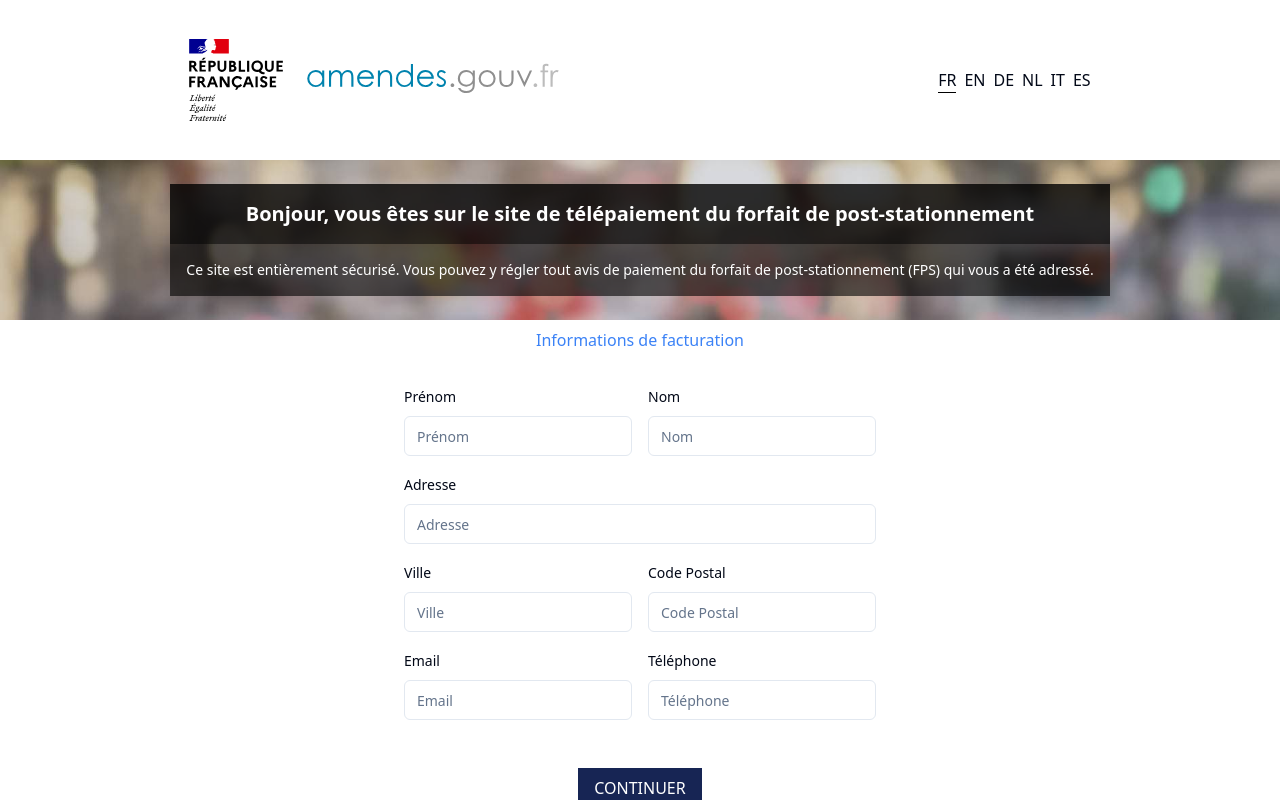
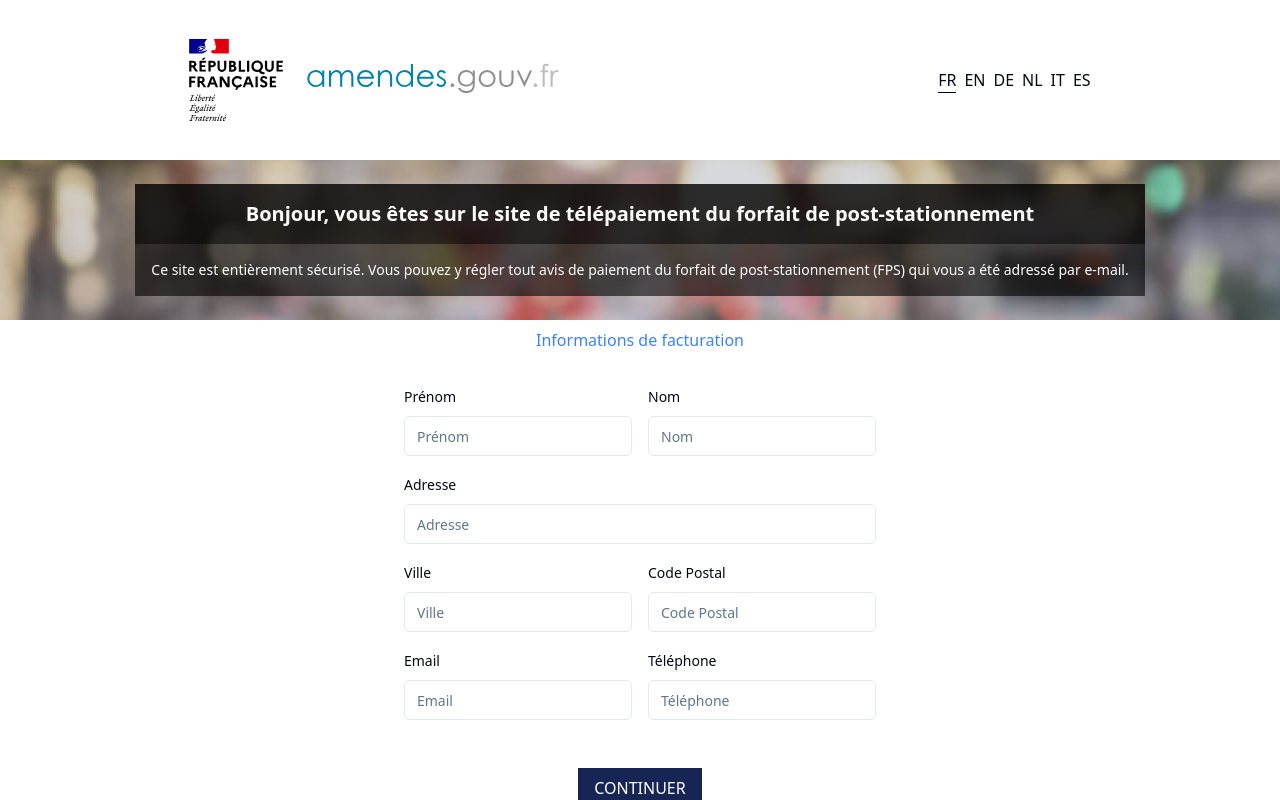
Before and after one commit to rootameli/myapp, a Next.js app: page / in a window 1280 px wide. Shown: the top 800 px of the page. Built offline with nearby package versions, Linux system fonts and the light colour scheme.

Commit message:
Update Navbar.tsx

```diff
--- a/src/components/Navbar.tsx
+++ b/src/components/Navbar.tsx
@@ -51,7 +51,7 @@
               backgroundColor: "rgba(0, 0, 0, 0.6)",
             }}
           >
-Ce site est entièrement sécurisé. Vous pouvez y régler tout avis de paiement du forfait de post-stationnement (FPS) qui vous a été adressé.
+Ce site est entièrement sécurisé. Vous pouvez y régler tout avis de paiement du forfait de post-stationnement (FPS) qui vous a été adressé par e-mail.
           </h2>
         </div>
       </div>
```
